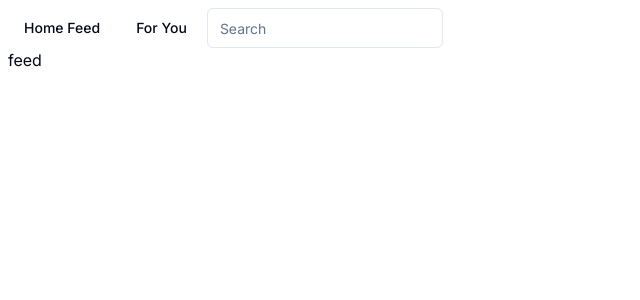
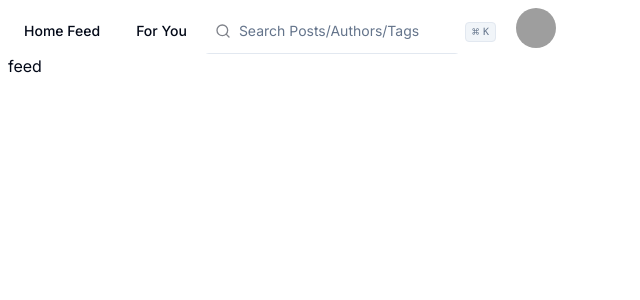
Before and after one commit to okikio-school/dbms-final, a Next.js app: page / in a window 1280 px wide. Shown: the top 300 px of the page, without its empty margins (0-640 px from the left). Built offline with nearby package versions, Linux system fonts and the light colour scheme; grey boxes are pictures that could not be loaded.

Commit message:
add command searchbar and profile link

```diff
--- a/src/components/navbar.tsx
+++ b/src/components/navbar.tsx
@@ -1,4 +1,6 @@
 'use client'
+
+import * as React from "react"
 
 import {
     NavigationMenu,
@@ -11,6 +13,24 @@ import {
     NavigationMenuViewport,
 } from "./ui/navigation-menu"
 
+import {
+    Command,
+    CommandEmpty,
+    CommandGroup,
+    CommandInput,
+    CommandItem,
+    CommandList,
+    CommandSeparator,
+    CommandShortcut,
+    CommandDialog
+} from "@/components/ui/command"
+
+import {
+    Avatar,
+    AvatarFallback,
+    AvatarImage,
+} from "@/components/ui/avatar"
+
 import { navigationMenuTriggerStyle } from "@/components/ui/navigation-menu"
 
 import { Input } from "@/components/ui/input"
@@ -19,7 +39,7 @@ import Link from "next/link"
 
 export function Navbar() {
     return (
-        <NavigationMenu>
+        <NavigationMenu className="flex">
             <NavigationMenuList>
                 <NavigationMenuItem>
                     <Link href="/" legacyBehavior passHref>
@@ -31,10 +51,53 @@ export function Navbar() {
                         <NavigationMenuLink className={navigationMenuTriggerStyle()}>For You</NavigationMenuLink>
                     </Link>
                 </NavigationMenuItem>
+            </NavigationMenuList>
+            <NavigationMenuList className="flex justify-end">
                 <NavigationMenuItem>
-                    <Input type="text" placeholder="Search" />
+                    <Command>
+                        <CommandInput placeholder="Search Posts/Authors/Tags"/>
+                    </Command>
+                </NavigationMenuItem>
+                <NavigationMenuItem>
+                    <p className="text-sm text-muted-foreground">
+                        <kbd className="pointer-events-none inline-flex h-5 select-none items-center gap-1 rounded border bg-muted px-1.5 font-mono text-[10px] font-medium text-muted-foreground opacity-100">
+                            <span className="text-xs">⌘</span>K
+                        </kbd>
+                    </p>
+                </NavigationMenuItem>
+                <NavigationMenuItem>
+                    <Link href="/profile" legacyBehavior passHref>
+                        <NavigationMenuLink className={navigationMenuTriggerStyle()}>
+                            <Avatar>
+                                <AvatarImage src="https://github.com/okikio.png" alt="@okikio" />
+                                <AvatarFallback>ME</AvatarFallback>
+                            </Avatar>
+                        </NavigationMenuLink>
+                    </Link>
                 </NavigationMenuItem>
             </NavigationMenuList>
+            <CommandMenu/>
         </NavigationMenu>
     );
 }
+
+export function CommandMenu() {
+    const [open, setOpen] = React.useState(false)
+
+    React.useEffect(() => {
+      const down = (e: KeyboardEvent) => {
+        if (e.key === "k" && (e.metaKey || e.ctrlKey)) {
+          e.preventDefault()
+          setOpen((open) => !open)
+        }
+      }
+      document.addEventListener("keydown", down)
+      return () => document.removeEventListener("keydown", down)
+    }, [])
+
+    return (
+      <CommandDialog open={open} onOpenChange={setOpen}>
+        <CommandInput placeholder="Search Posts/Authors/Tags" />
+      </CommandDialog>
+    )
+  }
```
